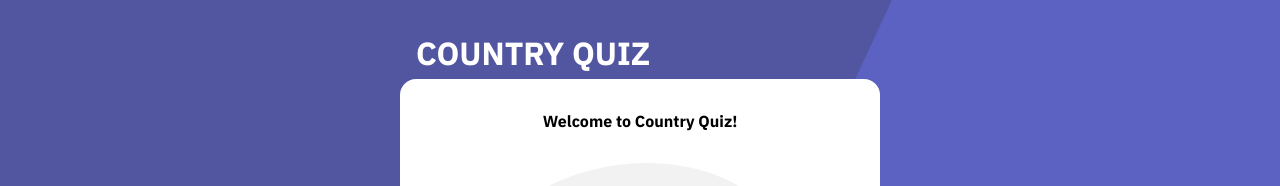
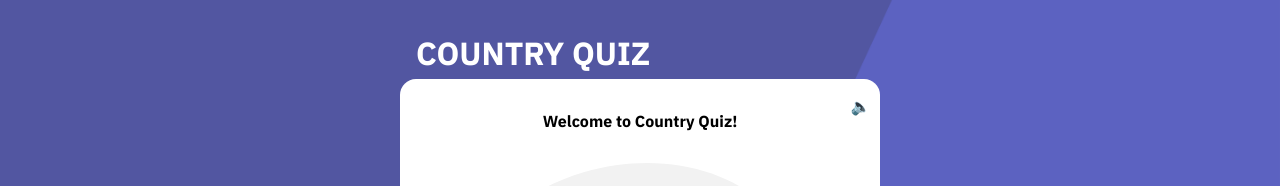
Before and after one commit to bunge12/country-quiz, a React (Create React App) app: page / in a window 1280 px wide. Shown: the top 186 px of the page. Built offline with nearby package versions, Linux system fonts and the light colour scheme; no server answers.

Commit message:
Added sound toggle and styled it

```diff
--- a/src/App.js
+++ b/src/App.js
@@ -43,9 +43,22 @@ const Image = styled.img`
   margin-right: auto;
 `;
 
+const Icon = styled.span`
+  position: fixed;
+  right: 27%;
+  top: 12%;
+  @media only screen and (max-width: 600px) {
+    right: 8%;
+  }
+  @media only screen and (min-width: 1200px) {
+    right: 32%;
+  }
+`;
+
 function App() {
   const [started, setStarted] = useState(null);
   const [finished, setFinished] = useState(null);
+  const [sound, setSound] = useState(true);
   const [number, setNumber] = useState(0);
   const [score, setScore] = useState(0);
   const [quantity, setQuantity] = useState(4);
@@ -57,6 +70,7 @@ function App() {
   const increaseScore = () => setScore(score + 1);
   const changeQuantity = (data) => setQuantity(data);
   const resetScore = () => setScores([]);
+  const toggle = () => setSound(!sound);
 
   const restart = (data) => {
     data === 1 ? setStarted(false) : setStarted(true);
@@ -107,6 +121,7 @@ function App() {
         setQuestions(questions);
         setCurrent(questions[0]);
       });
+    // eslint-disable-next-line
   }, [finished, quantity]);
 
   return (
@@ -116,6 +131,11 @@ function App() {
           <h1>COUNTRY QUIZ</h1>
         </Title>
         <div className="game">
+          <Icon>
+            <span role="img" aria-label="sound control" onClick={toggle}>
+              {sound ? "🔈" : "🔇"}
+            </span>
+          </Icon>
           {finished ? (
             <Finished
               result={score}
@@ -132,6 +152,7 @@ function App() {
               quantity={quantity}
               number={currentQuestion.id || 0}
               key={currentQuestion.id || 0}
+              sound={sound}
             ></Question>
           ) : (
             <>
--- a/src/components/Question.jsx
+++ b/src/components/Question.jsx
@@ -58,12 +58,12 @@ export default function Question(props) {
       setAnswered(1);
       props.onClick();
       setDisabled(true);
-      win();
+      props.sound && win();
     } else {
       setAnswered(2);
       setShowCorrect(options.indexOf(winner));
       setDisabled(true);
-      lose();
+      props.sound && lose();
     }
   };
   const nextQuestion = () => {
```
